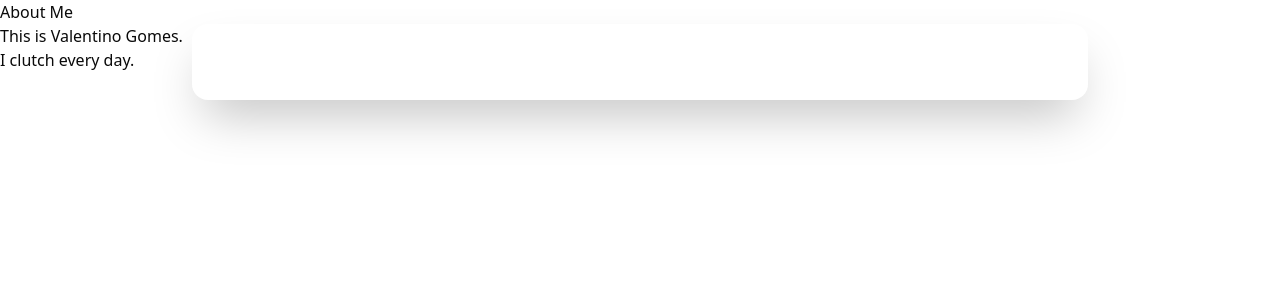
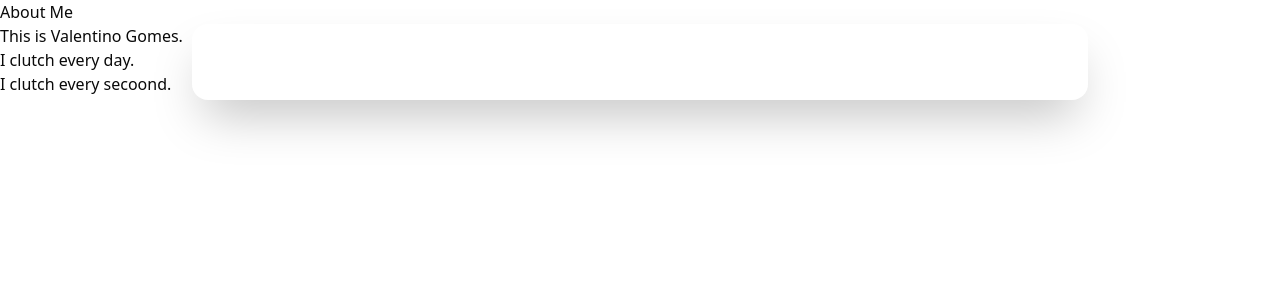
Before and after one commit to valentino0405/val_nextjs_portfolio, a Next.js app: page /about in a window 1280 px wide. Shown: the top 300 px of the page. Built offline with nearby package versions, Linux system fonts and the light colour scheme.

Commit message:
just minor changes

```diff
--- a/src/app/about/page.tsx
+++ b/src/app/about/page.tsx
@@ -6,6 +6,7 @@ const About = () => {
       <h1>About Me</h1>
       <p>This is Valentino Gomes.</p>
       <p>I clutch every day.</p>
+      <p>I clutch every secoond.</p>
     </div>
   );
 }
```
